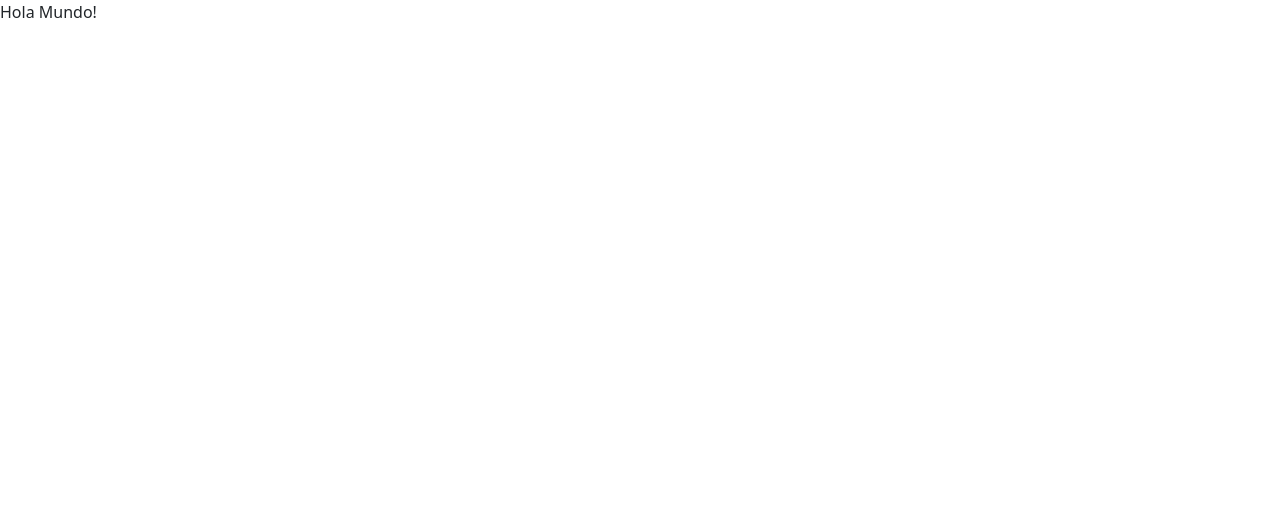
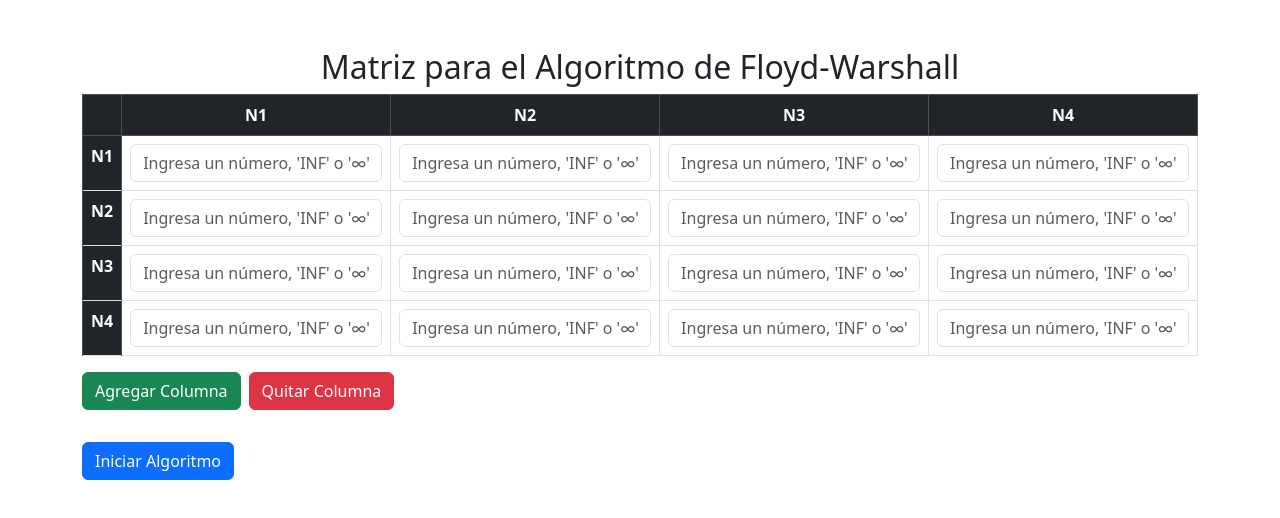
Before and after one commit to Brayton16/proyecto-io, a React (Create React App) app: page /proyecto_1 in a window 1280 px wide. Shown: the top 518 px of the page. Built offline with nearby package versions, Linux system fonts and the light colour scheme.

Commit message:
Avance floyd

```diff
--- a/package.json
+++ b/package.json
@@ -12,6 +12,7 @@
     "react-dom": "^18.3.1",
     "react-router-dom": "^6.27.0",
     "react-scripts": "5.0.1",
+    "react-toastify": "^10.0.6",
     "web-vitals": "^2.1.4"
   },
   "scripts": {
--- a/src/App.js
+++ b/src/App.js
@@ -1,10 +1,12 @@
 import './App.css';
 import Proyecto0 from './proyecto_0/Proyecto0';
 
-
 function App() {
   return (
-    <Proyecto0/>
+    <div>
+      <Proyecto0/>
+    </div>
+
   );
 }
 
--- a/src/index.js
+++ b/src/index.js
@@ -9,7 +9,7 @@ import Proyecto1 from './proyecto_1/Proyecto1';
 import Proyecto2 from './proyecto_2/Proyecto2';
 import Proyecto3 from './proyecto_3/Proyecto3';
 import Proyecto4 from './proyecto_4/Proyecto4';
-
+import "react-toastify/dist/ReactToastify.css";
 
 const root = ReactDOM.createRoot(document.getElementById('root'));
 root.render(
--- a/src/proyecto_0/Proyecto0.jsx
+++ b/src/proyecto_0/Proyecto0.jsx
@@ -1,5 +1,5 @@
 import React from 'react';
-import { BrowserRouter as Router, Routes, Route, Link, useNavigate } from 'react-router-dom';
+import { useNavigate } from 'react-router-dom';
 
 
 const Proyecto0  = () => {
--- a/src/proyecto_1/Proyecto1.jsx
+++ b/src/proyecto_1/Proyecto1.jsx
@@ -1,9 +1,129 @@
 import React from "react";
+import { useState } from "react";
+import { ToastContainer, toast } from 'react-toastify'
 
-const Proyecto1  = ( ) => {
+const Proyecto1 = () => {
+    const [size, setSize] = useState(4); // Tamaño inicial de la matriz
+    const [initialMatrix, setInitialMatrix] = useState(
+        Array(size).fill(null).map(() => Array(size).fill(''))
+    );
+    const [initialMatrixP, setInitialMatrixP] = useState(
+        Array(size).fill(null).map(() => Array(size).fill(0))
+    );
+    const [matrixP, setMatrixP] = useState(initialMatrix)
+    const [error, setError] = useState(false)
+    // Manejar cambios en los inputs de la matriz inicial
+    const handleInputChange = (rowIndex, colIndex, event) => {
+        const newMatrix = [...initialMatrix];
+        newMatrix[rowIndex][colIndex] = event.target.value; // Actualiza el valor en la matriz
+        setInitialMatrix(newMatrix);
+    };
+
+    // Agregar una columna
+    const addColumn = () => {
+        const newSize = size + 1;
+        const newMatrix = Array(newSize).fill(null).map(() => Array(newSize).fill('')); // Agrega una nueva columna
+        setInitialMatrix(newMatrix);
+        setSize(newSize); // Incrementa el tamaño
+    };
+
+    // Quitar la última columna
+    const removeColumn = () => {
+        const newSize = size - 1;
+        if (newSize > 1) {
+            const newMatrix = Array(newSize).fill(null).map(() => Array(newSize).fill('')); // Agrega una nueva columna
+            setInitialMatrix(newMatrix);
+            setSize(newSize); // Incrementa el tamaño
+        }
+    };
+
+    const Floyd = (k) => {
+        for(let i = 0; i < size; i++){
+          for(let j = 0; j < size; j++){
+            if(error === false){
+              console.log(initialMatrix[i][j])
+              if(initialMatrix[i][j] !== ""){
+                if(initialMatrix[i][j] === "INF" || initialMatrix[i][j] === "∞"){
+                  if(initialMatrix[i][k] !== "INF" && initialMatrix[i][k] !== "∞" && initialMatrix[k][j] !== "INF" && initialMatrix[k][j] !== "∞"){
+                    initialMatrix[i][j] = parseInt(initialMatrix[i][k]) + parseInt(initialMatrix[k][j])
+                  }
+                }else if(initialMatrix[i][j] >= 0){
+                  if(initialMatrix[i][j] > initialMatrix[i][k] + initialMatrix[k][j]){
+                    initialMatrix[i][j] = parseInt(initialMatrix[i][k]) + parseInt(initialMatrix[k][j])
+                  }
+                }else{
+                  setError(true)
+                  i = size
+                  j = size
+                }
+              }else{
+                setError(true)
+                i = size
+                j = size
+              }
+            }
+          }
+        }
+    }
+    const comenzarAlgoritmo = () => {
+        for(let i = 0; i < size; i++){
+          if(error === false){
+            Floyd(i)
+          }else{
+            i = size
+            toast.error("Error al ingresar los datos, por favor intente de nuevo.")
+          }
+        }
+    }
+    const verDatos = () => {
+        setError(false)
+        comenzarAlgoritmo();
+    }
+
     return(
-        <div>
-            Hola Mundo!
+        <div className="container mt-5">
+          <ToastContainer />
+          <h2 className="text-center">Matriz para el Algoritmo de Floyd-Warshall</h2>
+
+          {/* Tabla de distancias iniciales */}
+          <table className="table table-bordered text-center">
+            <thead className="table-dark">
+              <tr>
+                <th></th>
+                {Array.from({ length: size }).map((_, colIndex) => (
+                  <th key={colIndex}>N{colIndex + 1}</th>
+                ))}
+              </tr>
+            </thead>
+            <tbody>
+              {initialMatrix.map((row, rowIndex) => (
+                <tr key={rowIndex}>
+                  <th className="table-dark">N{rowIndex + 1}</th>
+                  {row.map((cell, colIndex) => (
+                    <td key={colIndex}>
+                      <input
+                        type="text" // Cambiado a 'text' para aceptar texto
+                        className="form-control"
+                        value={cell}
+                        onChange={(event) => handleInputChange(rowIndex, colIndex, event)}
+                        placeholder="Ingresa un número, 'INF' o '∞'"
+                        required
+                      />
+                    </td>
+                  ))}
+                </tr>
+              ))}
+            </tbody>
+          </table>
+
+          {/* Botones para agregar y quitar columnas */}
+          <div className="mb-3">
+            <button className="btn btn-success" onClick={addColumn}>Agregar Columna</button>
+            <button className="btn btn-danger ms-2" onClick={removeColumn}>Quitar Columna</button>
+          </div>
+
+          {/* Botón para iniciar el algoritmo (sin lógica aún) */}
+          <button type="submit" className="btn btn-primary my-3" onClick={verDatos}>Iniciar Algoritmo</button>
         </div>
     )
 }
--- a/src/proyecto_2/Proyecto2.jsx
+++ b/src/proyecto_2/Proyecto2.jsx
@@ -1,6 +1,6 @@
 import React from "react";
 
-const Proyecto2  = ( ) => {
+const Proyecto2 = () => {
     return(
         <div>
             Hola Mundo!
```
Also changed, not shown: 1 other file (tests, documents, lock files or other folders).
